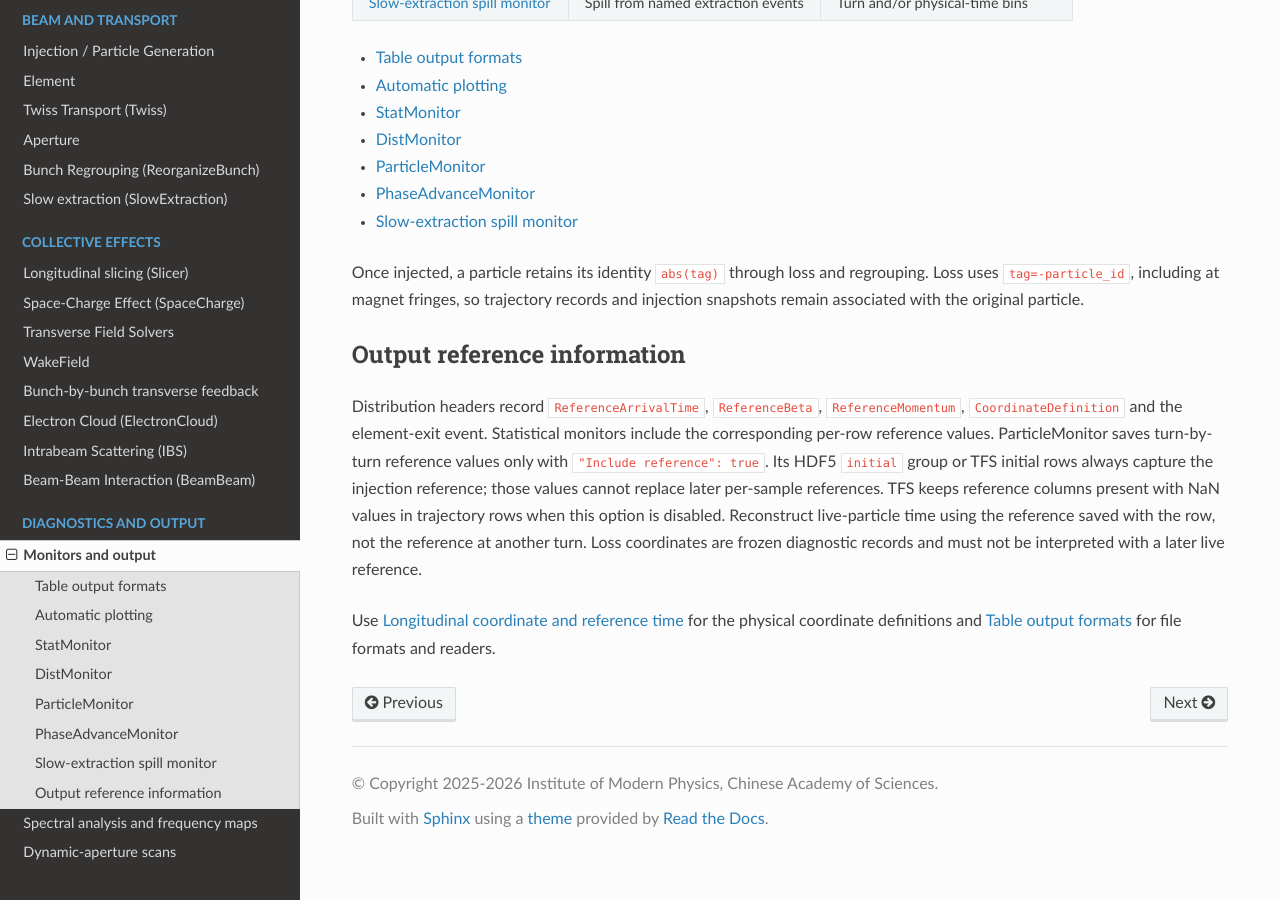
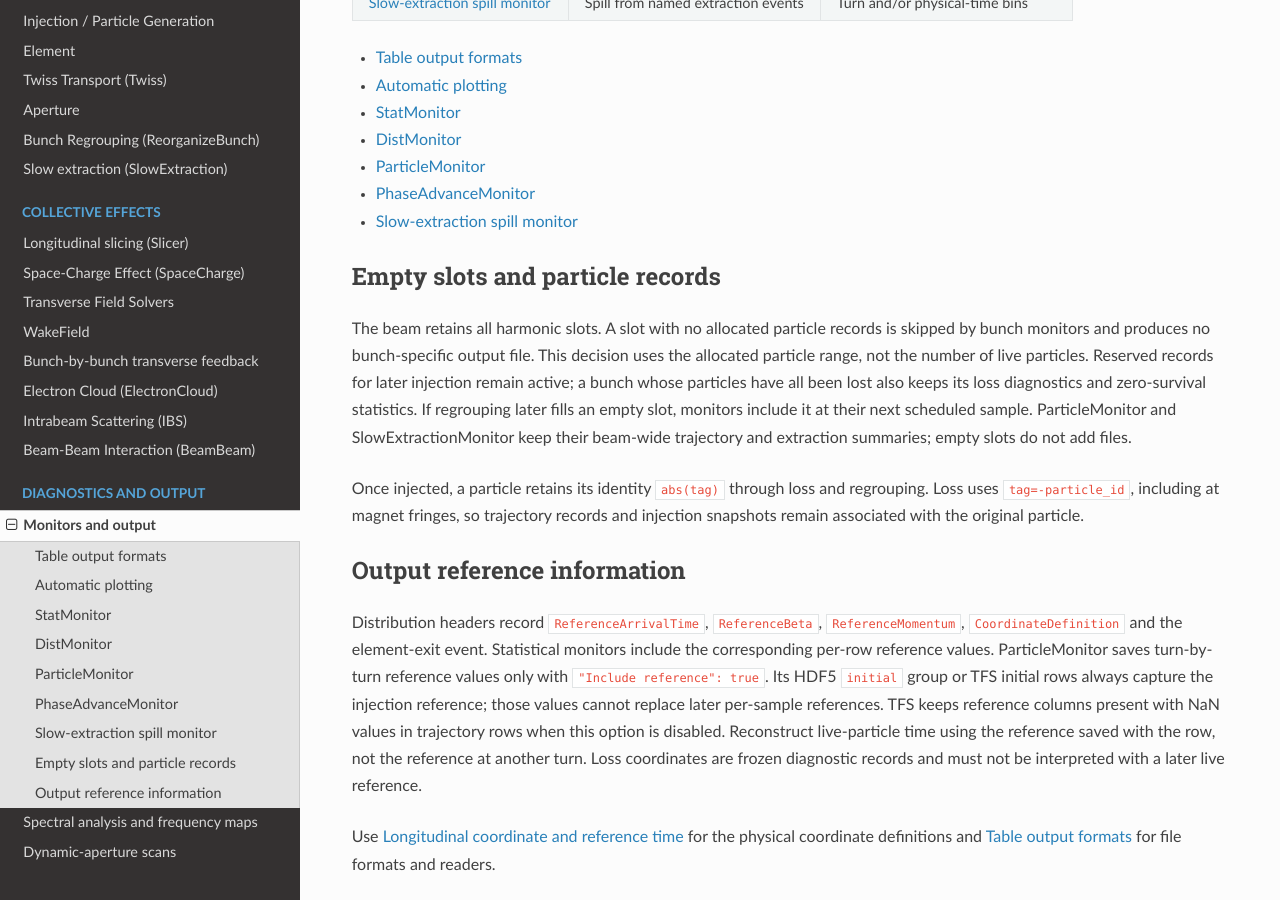
Before and after one commit to changmx/PASS, a Sphinx documentation site: the page built from docs/source/en/monitor/index.rst, in a window 1280 px wide and 900 px high, scrolled down 424 px. Built offline with Sphinx 7.4.7 and the Read the Docs theme 3.1.0, drawn with Linux system fonts in a browser that asks for light colours.

Commit message:
fix: skip empty bunch outputs in monitors

```diff
--- a/docs/source/en/monitor/index.rst
+++ b/docs/source/en/monitor/index.rst
@@ -37,6 +37,18 @@ Select a monitor by the data needed for analysis. Monitor positions use the same
    phaseadvancemonitor
    slow_extraction_monitor
 
+Empty slots and particle records
+--------------------------------
+
+The beam retains all harmonic slots. A slot with no allocated particle records
+is skipped by bunch monitors and produces no bunch-specific output file.
+This decision uses the allocated particle range, not the number of live particles.
+Reserved records for later injection remain active; a bunch whose particles
+have all been lost also keeps its loss diagnostics and zero-survival statistics.
+If regrouping later fills an empty slot, monitors include it at their next
+scheduled sample. ParticleMonitor and SlowExtractionMonitor keep their
+beam-wide trajectory and extraction summaries; empty slots do not add files.
+
 Once injected, a particle retains its identity ``abs(tag)`` through loss and
 regrouping. Loss uses ``tag=-particle_id``, including at magnet fringes, so
 trajectory records and injection snapshots remain associated with the original
```
Also changed, not shown: docs/source/zh/monitor/index.rst (+10 -0 lines), 4 other files.
